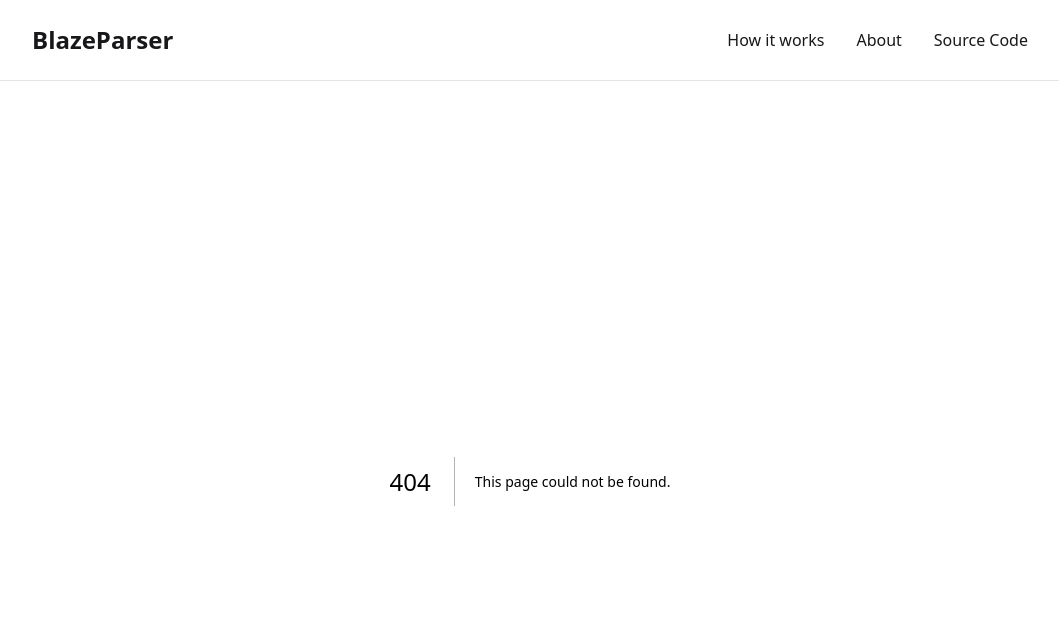
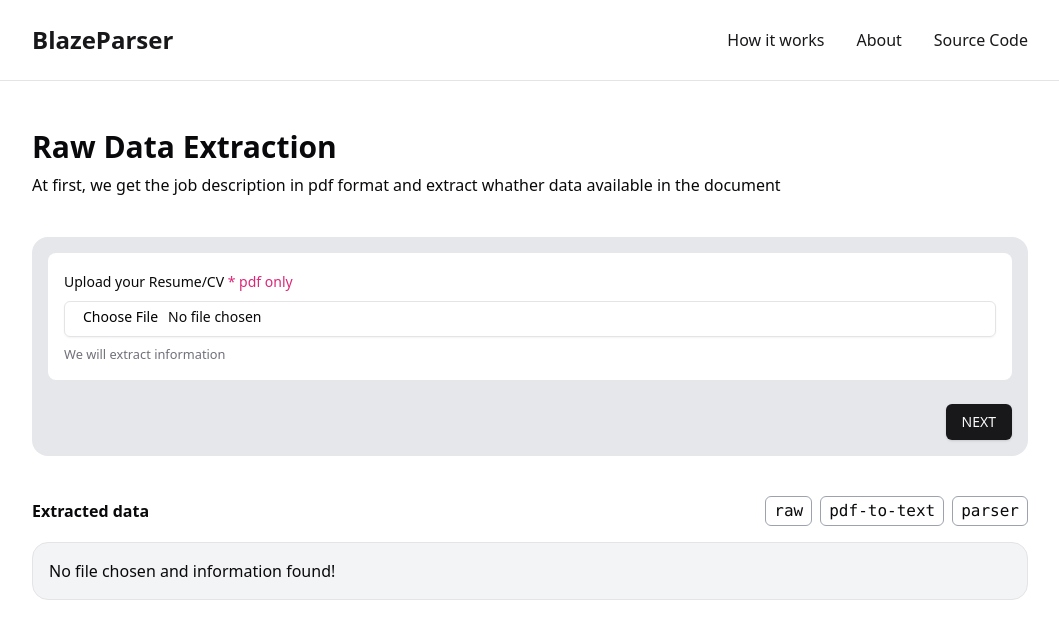
Before and after one commit to musiur/blaze-parser, a Next.js app: page /job-description in a window 1280 px wide. Before the commit this address had no page. Shown: the top 638 px of the page, without its empty margins (110-1169 px from the left). Built offline with nearby package versions, Linux system fonts and the light colour scheme.

Commit message:
jahid vai ar code

```diff
--- a/src/app/_utils/extract-text-from-pdf.tsx
+++ b/src/app/_utils/extract-text-from-pdf.tsx
@@ -20,7 +20,7 @@
 } from "@/components/ui/form";
 import { Input } from "@/components/ui/input";
 import { toast } from "@/components/ui/use-toast";
-import { useState } from "react";
+import { useEffect, useState } from "react";
 
 const FormSchema = z.object({
   pdfFile: z.string(),
@@ -51,6 +51,11 @@
       );
     }
   };
+  useEffect(() => {
+    if (typeof window !== "undefined") {
+      window.localStorage.setItem("extractedData", pdfFileText);
+    }
+  }, [pdfFileText])
 
   return (
     <div className="space-y-10">
--- /dev/null
+++ b/src/app/job-description/page.tsx
@@ -0,0 +1,18 @@
+import { TextExtractionFromPDF } from "../_utils/extract-text-from-pdf";
+
+const GetStarted = () => {
+  return (
+    <div className="container section space-y-10">
+      <div className="space-y-2">
+        <h1 className="text-2xl sm:text-3xl font-bold">Raw Data Extraction</h1>
+        <p>
+          At first, we get the job description in pdf format and extract whather data
+          available in the document
+        </p>
+      </div>
+      <TextExtractionFromPDF />
+    </div>
+  );
+};
+
+export default GetStarted;
--- /dev/null
+++ b/src/app/parser/page.tsx
@@ -0,0 +1,47 @@
+"use client"
+import { useEffect, useState } from "react"
+import NLP from "compromise";
+import { Button } from "@/components/ui/button";
+
+
+
+
+const Page = () => {
+    const [data, setData] = useState<any>(null)
+    const [parseData, setParseData] = useState<any>(null)
+    useEffect(() => {
+        if (typeof window !== "undefined") {
+            const extractedData = window.localStorage.getItem("extractedData")
+            if (extractedData) {
+                setData(extractedData);
+            }
+        }
+    })
+    const parser = () => {
+
+        if(data){
+            const text =NLP(data);
+            const tokenized = text.sentences().terms().out("array");
+            // const stemmed = text.stemmer();
+        const POS = text.out("tags");
+        setParseData(POS);
+        }
+        // const natural = require('natural');
+
+        // console.log(natural.PorterStemmer.tokenizeAndStem(data));
+
+
+    }
+
+
+
+    return (
+
+        <div>
+            <div>{data}</div>
+            <div>{parseData?.toString()}</div>
+            <Button onClick={parser}> Parse</Button>
+        </div>
+    )
+}
+export default Page;
```
